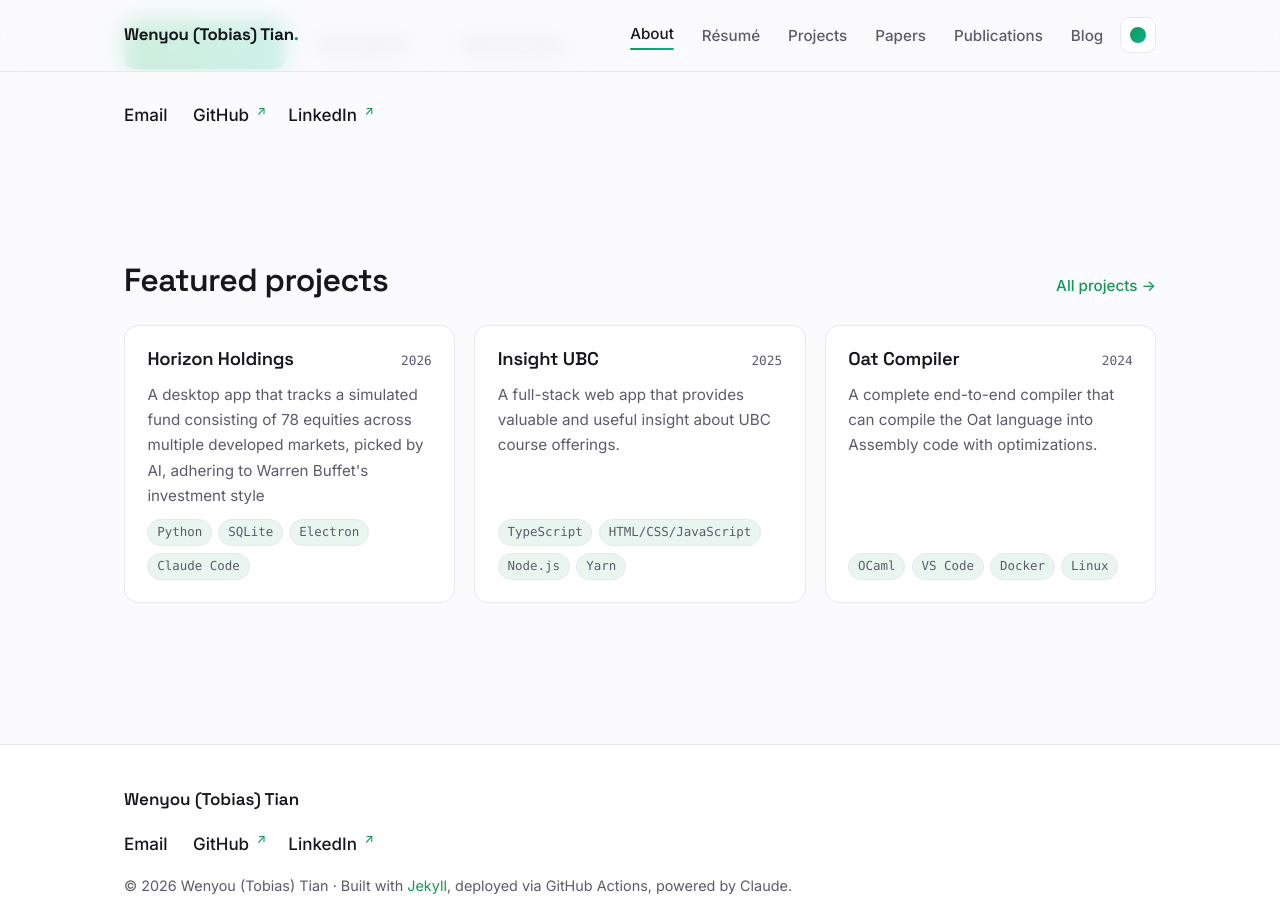
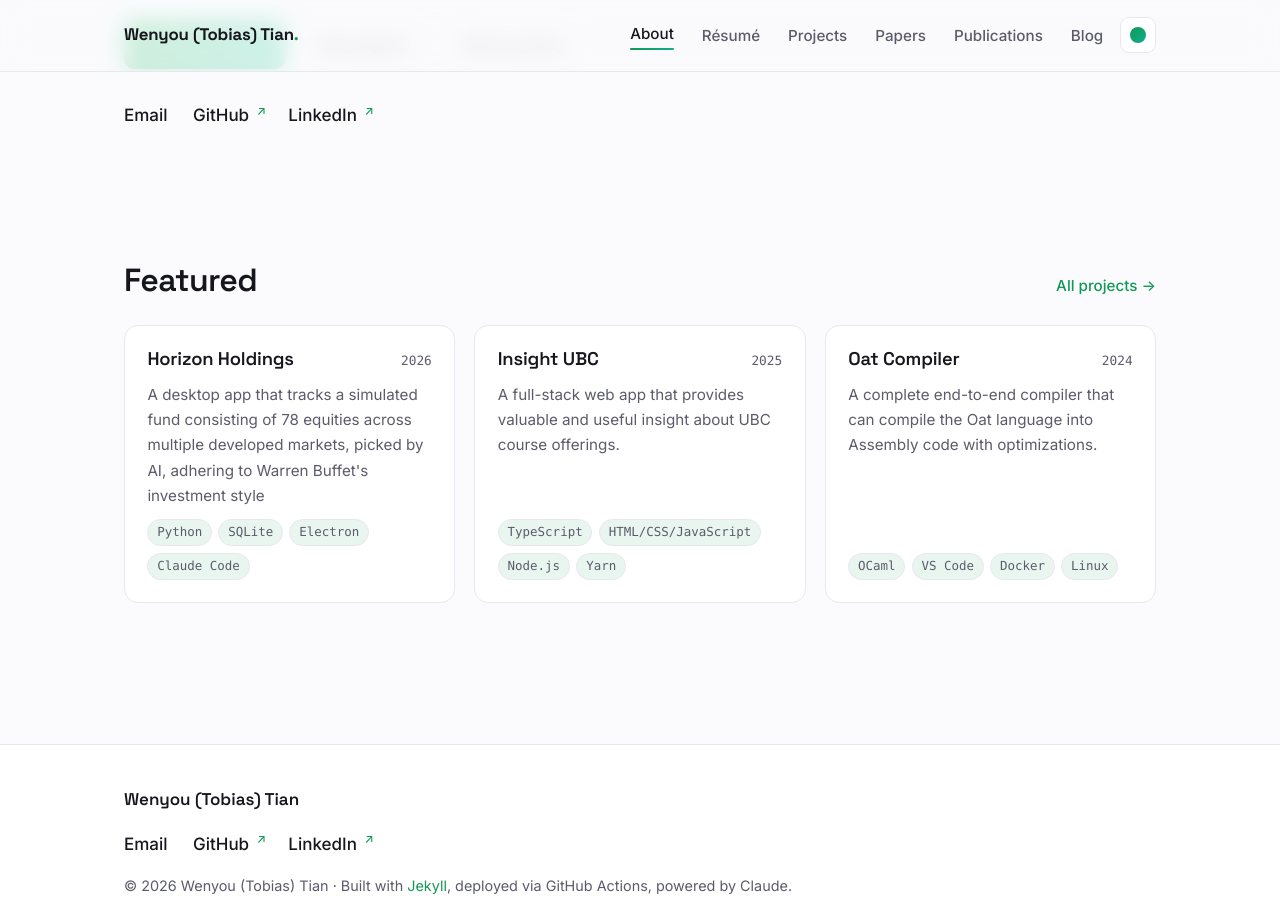
Before and after one commit to vansdardy/vansdardy.github.io, a Jekyll site: the page built from index.md, in a window 1280 px wide and 900 px high, scrolled down 662 px. Built offline with Jekyll 4.4.1, drawn with Linux system fonts in a browser that asks for light colours.

Commit message:
Rename home "Featured projects" heading to "Featured"
Co-Authored-By: Claude Opus 5.5 <noreply@anthropic.com>

```diff
--- a/_layouts/home.html
+++ b/_layouts/home.html
@@ -33,7 +33,7 @@ layout: default
 {%- if featured.size > 0 -%}
 <section class="container section">
   <div class="section__head">
-    <h2 class="section__title">Featured projects</h2>
+    <h2 class="section__title">Featured</h2>
     <a class="section__more" href="{{ '/projects/' | relative_url }}">All projects →</a>
   </div>
 
```
